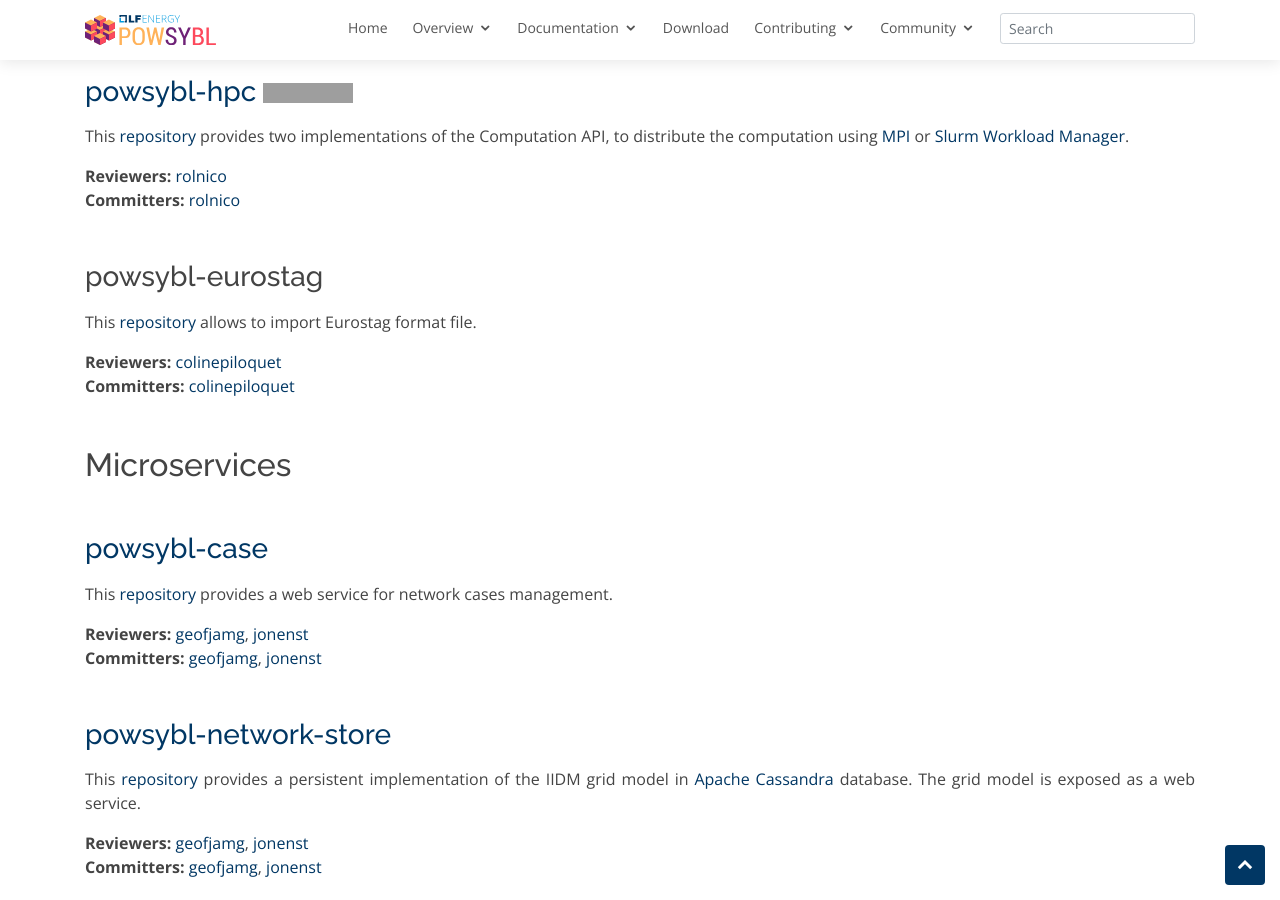
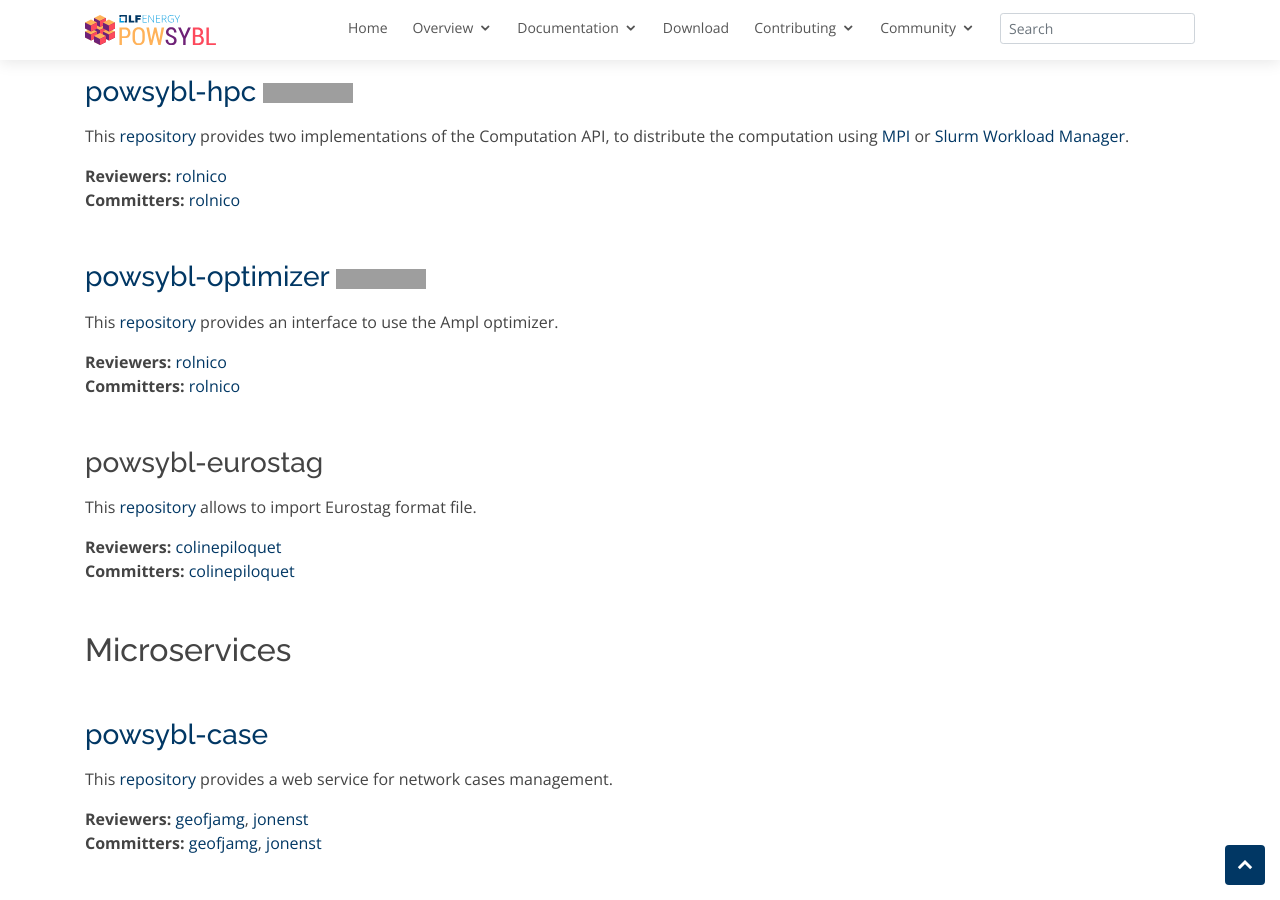
Before and after one commit to powsybl/powsybl.github.io, a Jekyll site: the page built from pages/documentation/developer/repositories/index.md, in a window 1280 px wide and 900 px high, scrolled down 1659 px. Built offline with Jekyll 4.4.1, drawn with Linux system fonts in a browser that asks for light colours; our own code applies the rules of GitHub Pages for plain Markdown files; grey boxes are pictures that could not be loaded.

Commit message:
Add powsybl-optimizer repository
Signed-off-by: Sophie Frasnedo <sophie.frasnedo@rte-france.com>

```diff
--- a/pages/documentation/developer/repositories/index.md
+++ b/pages/documentation/developer/repositories/index.md
@@ -48,6 +48,12 @@
 
 ### [powsybl-hpc](powsybl-hpc.md) [![GitHub release](https://img.shields.io/github/release/powsybl/powsybl-hpc.svg?sort=semver)](https://github.com/powsybl/powsybl-hpc/releases/)
 This [repository](https://github.com/powsybl/powsybl-hpc) provides two implementations of the Computation API, to distribute the computation using [MPI](https://www.open-mpi.org) or [Slurm Workload Manager](https://slurm.schedmd.com).
+
+**Reviewers:** [rolnico](https://github.com/rolnico)
+**Committers:** [rolnico](https://github.com/rolnico)
+
+### [powsybl-optimizer](powsybl-optimizer.md) [![GitHub release](https://img.shields.io/github/release/powsybl/powsybl-optimizer.svg?sort=semver)](https://github.com/powsybl/powsybl-optimizer/releases/)
+This [repository](https://github.com/powsybl/powsybl-optimizer) provides an interface to use the Ampl optimizer.
 
 **Reviewers:** [rolnico](https://github.com/rolnico)
 **Committers:** [rolnico](https://github.com/rolnico)
```
Also changed, not shown: pages/documentation/developer/repositories/powsybl-optimizer.md (added, +19 -0 lines).
